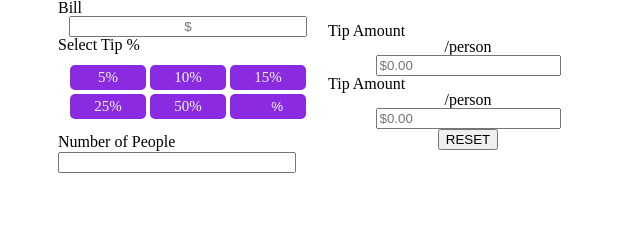
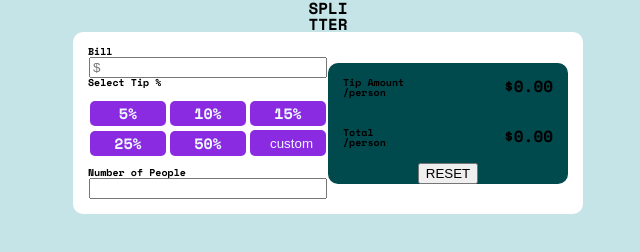
Before and after one commit to bragarr/projeto-calculadora-gorjeta, a plain HTML site: page index.html in a window 1280 px wide. Shown: the whole page, without its empty margins (312-952 px from the left). Drawn offline with nearby package versions, Linux system fonts and the light colour scheme.

Commit message:
index updated

```diff
--- a/assets/style/style.css
+++ b/assets/style/style.css
@@ -1,21 +1,47 @@
-.app__field {
-    display: block;
+:root {
+    --very-dark-cyan: hsl(183, 100%, 15%);
+    --dark-grayish-cyan : hsl(186, 14%, 43%);
+    --Grayish-cyan : hsl(184, 14%, 56%);
+    --light-grayish-cyan : hsl(185, 41%, 84%);
+    --Very-light-grayish-cyan : hsl(189, 41%, 97%);
+    --white: hsl(0, 0%, 100%);
+
+}
+
+body {
+    font-family: 'Space mono', sans-serif;
+    font-weight: 700;
+    background-color: var(--light-grayish-cyan);
     text-align: center;
 }
 
+.app__field {
+    display: inline-block;
+}
+
 .calculator__body {
-    display: grid;
-    grid-template-columns: 280px 280px;
+    display: flex;
+    flex-direction: row;
     justify-content: center;
     align-items: center;
+    background-color: var(--white);
+    padding: 15px 15px;
+    border-radius: 10px;
 }
 
 .tip__settings {
-    margin: 0 10px;
+    width: 240px;
 }
 
-.bill__field {
-    text-align: center;
+.tip__definitions {
+
+}
+
+.field__description, .sub__text {
+    font-size: 10px;
+}
+
+.bill__field, .people__field {
     width: 230px;
 }
 
@@ -48,7 +74,7 @@
     outline: 0;
     background-color: blueviolet;
     padding: 0;
-    width: 30px;
+    width: 50px;
     text-align: right;
     color: aliceblue;
 }
@@ -62,20 +88,31 @@
     color: aliceblue;
 }
 
-.number__people {
-    display: grid;
-    grid-template-columns: 1fr 1fr;
-    grid-template-rows: 1fr 1fr;
-    align-items: center;
-    justify-content: center;
-}
-
 .field__description, .sub__tex {
     grid-row: span 1;
 }
 
 .people__field {
+    text-align: center;
     grid-column: span 2;
-    text-align: center;
-    width: 230px;
 }
+
+.sub__text {
+    text-align: left;
+}
+
+.tip__result {
+    background-color: var(--very-dark-cyan);
+    border-radius: 10px;
+    width: 240px;
+}
+
+.container__result {
+    display: flex;
+    flex-direction: row;
+    justify-content: space-between;
+}
+
+.text__container, .result__values {
+    padding: 15px;
+}
--- a/index.html
+++ b/index.html
@@ -6,10 +6,15 @@
         <meta name="viewport" content="width=device-width, initial-scale=1.0">
         <link rel="stylesheet" href="./assets/style/reset.css"></link>
         <link rel="stylesheet" href="./assets/style/style.css"></link>
+        <link rel="preconnect" href="https://fonts.googleapis.com">
+        <link rel="preconnect" href="https://fonts.gstatic.com" crossorigin>
+        <link href="https://fonts.googleapis.com/css2?family=Space+Mono:wght@700&display=swap" rel="stylesheet">
         <title>Tip Calculator</title>
     </head>
     <body>
         <main class="app__field">
+            <P>SPLI</P>
+            <P>TTER</P>
             <section class="calculator__body">
                 <article class="tip__settings">
                     <fieldset class="tip__definitions">
@@ -24,7 +29,7 @@
                             <li class="opcao__porcentagem">15%</li>
                             <li class="opcao__porcentagem">25%</li>
                             <li class="opcao__porcentagem">50%</li>
-                            <li class="opcao__porcentagem"><input type="text" class="opcao__user" placeholder="%"></li>
+                            <li class="opcao__porcentagem"><input type="text" class="opcao__user" placeholder="custom"></li>
                         </ul>
                     </fieldset>
                     <fieldset class="tip__definitions number__people">
@@ -35,14 +40,18 @@
                 </article>
                 <article class="tip__result">
                     <div class="container__result">
-                        <h2 class="field__description">Tip Amount</h2>
-                        <h3 class="sub__text">/person</h3>
-                        <input type="text" class="app__result" placeholder="$0.00">
+                        <div class="text__container">
+                            <h2 class="field__description">Tip Amount</h2>
+                            <h3 class="sub__text">/person</h3>
+                        </div>
+                        <span class="result__values">$0.00</span>
                      </div>
                      <div class="container__result">
-                        <h2 class="field__description">Tip Amount</h2>
-                        <h3 class="sub__text">/person</h3>
-                        <input type="text" class="app__result" placeholder="$0.00">
+                        <div class="text__container">
+                            <h2 class="field__description">Total</h2>
+                            <h3 class="sub__text">/person</h3>
+                        </div>
+                        <span class="result__values">$0.00</span>
                     </div>
                     <button>RESET</button>
                 </article>
```
